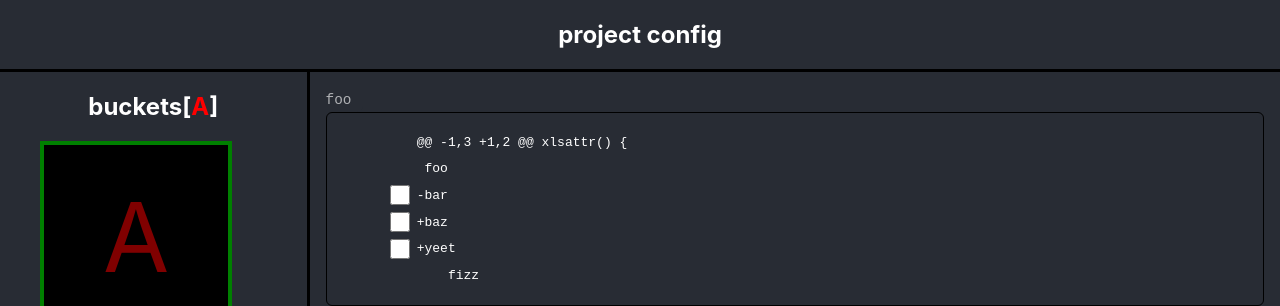
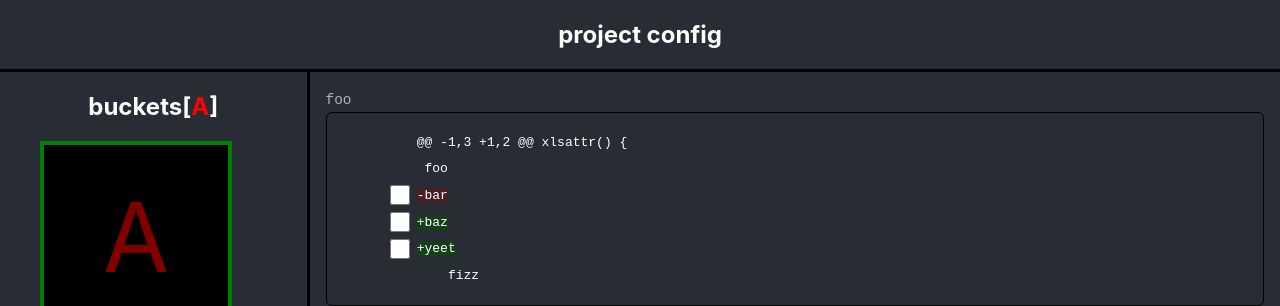
Before and after one commit to kiprasmel/git-add-buckets, a React (Create React App) app in the folder client/: page / in a window 1280 px wide. Shown: the top 306 px of the page. Built offline with nearby package versions, Linux system fonts and the light colour scheme; no server answers.

Commit message:
display green/red lines if `+` or `-` (add/del), also bucket cleanup

```diff
--- a/client/src/App.tsx
+++ b/client/src/App.tsx
@@ -262,7 +262,7 @@ export const fetchDiffFiles = async (): Promise<DiffFile[]> => {
 						line: idx,
 						col: 0,
 					},
-					bucket: -1,
+					bucket: BUCKET_NONE,
 				})
 			)
 		),
@@ -369,7 +369,7 @@ export const Buckets: FC<BucketsProps> = ({
 				`}
 			>
 				buckets
-				{selectedBucket === -1 ? null : (
+				{selectedBucket === BUCKET_NONE ? null : (
 					<>
 						<span>[</span>
 						<BucketLetter selectedBucket={selectedBucket} bucketCount={buckets.length} />
@@ -845,8 +845,6 @@ export type BucketLetterProps = {
 	bucketCount: number;
 };
 export const BucketLetter: FC<BucketLetterProps> = ({ selectedBucket, bucketCount }) => {
-	console.log({ selectedBucket });
-
 	return (
 		<>
 			<span
@@ -860,7 +858,7 @@ export const BucketLetter: FC<BucketLetterProps> = ({ selectedBucket, bucketCoun
 					{
 						[css`
 							opacity: 0;
-						`]: selectedBucket === -1,
+						`]: selectedBucket === BUCKET_NONE,
 					}
 				)}
 			>
@@ -892,13 +890,15 @@ export const FilesWithDiffLines: FC<FilesWithDiffLinesProps> = ({}) => {
 	return <></>;
 };
 
+export const BUCKET_NONE = -1;
+
 const TEST_DIFFLINES: DiffLine[] = [
-	{ lineStr: "@@ -1,3 +1,3 @@ xlsattr() {", filePos: { filepath: "foo.ts", line: 0, col: 1 }, bucket: -1 },
-	{ lineStr: " foo", filePos: { filepath: "foo.ts", line: 1, col: 1 }, bucket: -1 },
-	{ lineStr: "-bar", filePos: { filepath: "foo.ts", line: 2, col: 1 }, bucket: -1 },
-	{ lineStr: "+baz", filePos: { filepath: "foo.ts", line: 3, col: 1 }, bucket: -1 },
-	{ lineStr: "+yeet", filePos: { filepath: "foo.ts", line: 4, col: 1 }, bucket: -1 },
-	{ lineStr: "    fizz", filePos: { filepath: "foo.ts", line: 1, col: 1 }, bucket: -1 },
+	{ lineStr: "@@ -1,3 +1,3 @@ xlsattr() {", filePos: { filepath: "foo.ts", line: 0, col: 1 }, bucket: BUCKET_NONE },
+	{ lineStr: " foo", filePos: { filepath: "foo.ts", line: 1, col: 1 }, bucket: BUCKET_NONE },
+	{ lineStr: "-bar", filePos: { filepath: "foo.ts", line: 2, col: 1 }, bucket: BUCKET_NONE },
+	{ lineStr: "+baz", filePos: { filepath: "foo.ts", line: 3, col: 1 }, bucket: BUCKET_NONE },
+	{ lineStr: "+yeet", filePos: { filepath: "foo.ts", line: 4, col: 1 }, bucket: BUCKET_NONE },
+	{ lineStr: "    fizz", filePos: { filepath: "foo.ts", line: 1, col: 1 }, bucket: BUCKET_NONE },
 ];
 
 const TEST_DIFFHUNKS: DiffHunk[] = [
@@ -936,7 +936,7 @@ export const DiffLines: FC<DiffLinesProps> = ({
 	selectedBucket,
 	bucketCount,
 }) => {
-	const currentBucketIsSelected = (lineBucket: number): boolean => lineBucket !== -1 && lineBucket === selectedBucket;
+	const currentBucketIsSelected = (lineBucket: number): boolean => lineBucket !== BUCKET_NONE && lineBucket === selectedBucket;
 
 	if (!diffLines.length || (diffLines.length === 1 && !diffLines[0].lineStr)) {
 		return null;
@@ -946,8 +946,6 @@ export const DiffLines: FC<DiffLinesProps> = ({
 		<>
 			<ul>
 				{diffLines.map((_line, idx) => {
-					const isStageable: boolean = isLineStageable(_line.lineStr);
-
 					/**
 					 * if line is the hunk header line (1st line in DiffHunk by our convention),
 					 * we want to reflect the lineStr of the hunk header inside the UI.
@@ -966,6 +964,11 @@ export const DiffLines: FC<DiffLinesProps> = ({
 								lineStr: convertUIHunkToGitApplyableHunk(diffLines, selectedBucket).adjustedHunkHeader,
 						  };
 
+					const isAddd = isAdd(line.lineStr);
+					const isDell = isDel(line.lineStr);
+					const isStageable: boolean = isLineStageable(line.lineStr);
+					const isStagedInCurrentBucket: boolean = currentBucketIsSelected(line.bucket);
+
 					return (
 						<li>
 							<div
@@ -978,9 +981,9 @@ export const DiffLines: FC<DiffLinesProps> = ({
 
 								<input
 									type="checkbox"
-									checked={currentBucketIsSelected(line.bucket)}
+									checked={isStagedInCurrentBucket}
 									onClick={() => {
-										if (!currentBucketIsSelected(line.bucket)) {
+										if (!isStagedInCurrentBucket) {
 											// line.bucket = selectedBucket;
 											dispatchDiffFiles({
 												type: "assign_line_to_bucket",
@@ -996,7 +999,7 @@ export const DiffLines: FC<DiffLinesProps> = ({
 												fileIdx,
 												hunkIdx,
 												lineIdx: idx,
-												bucket: -1,
+												bucket: BUCKET_NONE,
 											});
 										}
 									}}
@@ -1016,7 +1019,18 @@ export const DiffLines: FC<DiffLinesProps> = ({
 									)}
 								/>
 
-								<code>{lineToProperVisualSpacing(line.lineStr)}</code>
+								<code className={cx(
+									{
+										[css`
+											background: hsla(120, 100%, 16%, 0.5);
+										`]: isAddd,
+										[css`
+											background: hsla(0, 100%, 27%, 0.3);
+										`]: isDell,
+									}
+								)}>
+									{lineToProperVisualSpacing(line.lineStr)}
+								</code>
 							</div>
 						</li>
 					);
```
